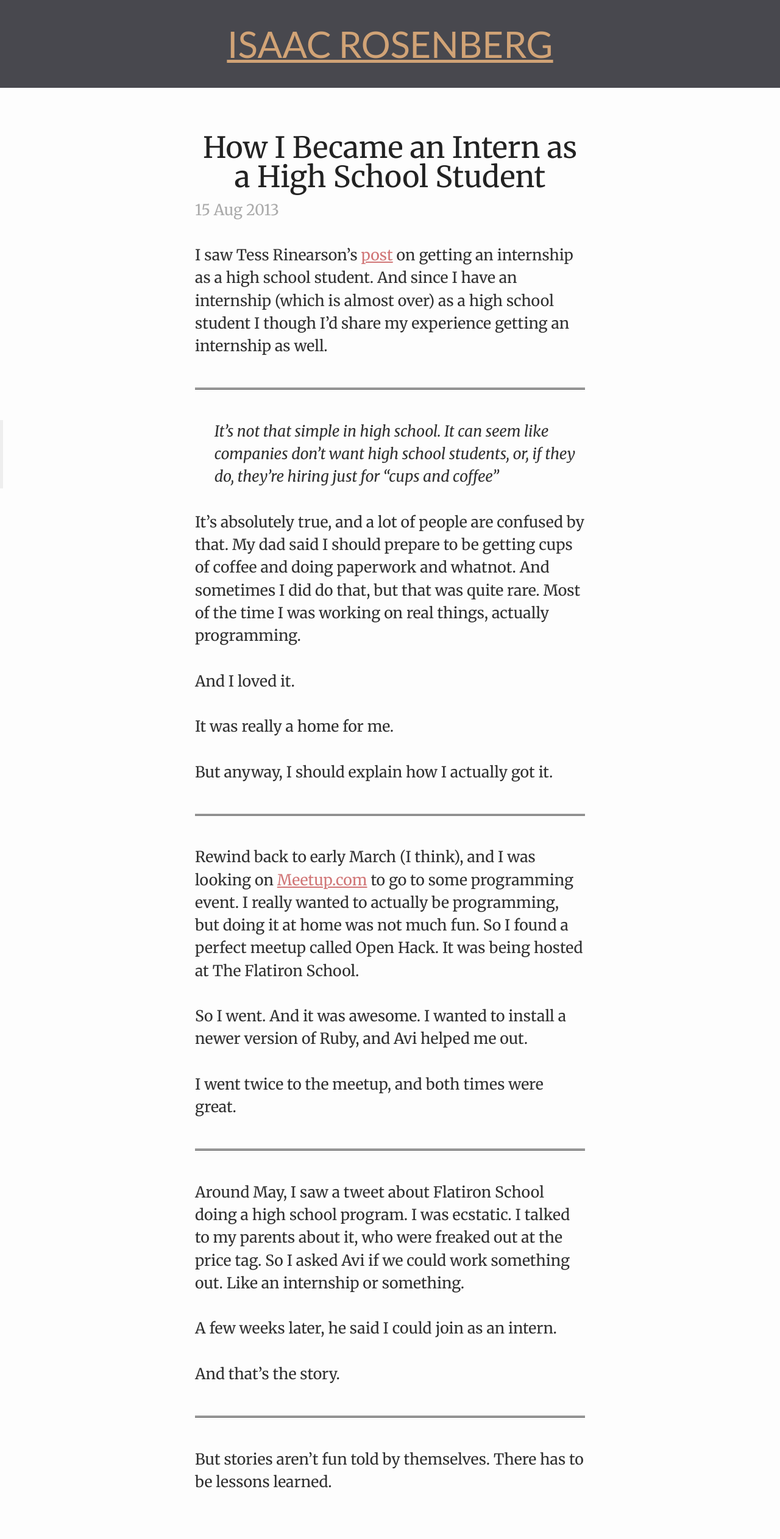
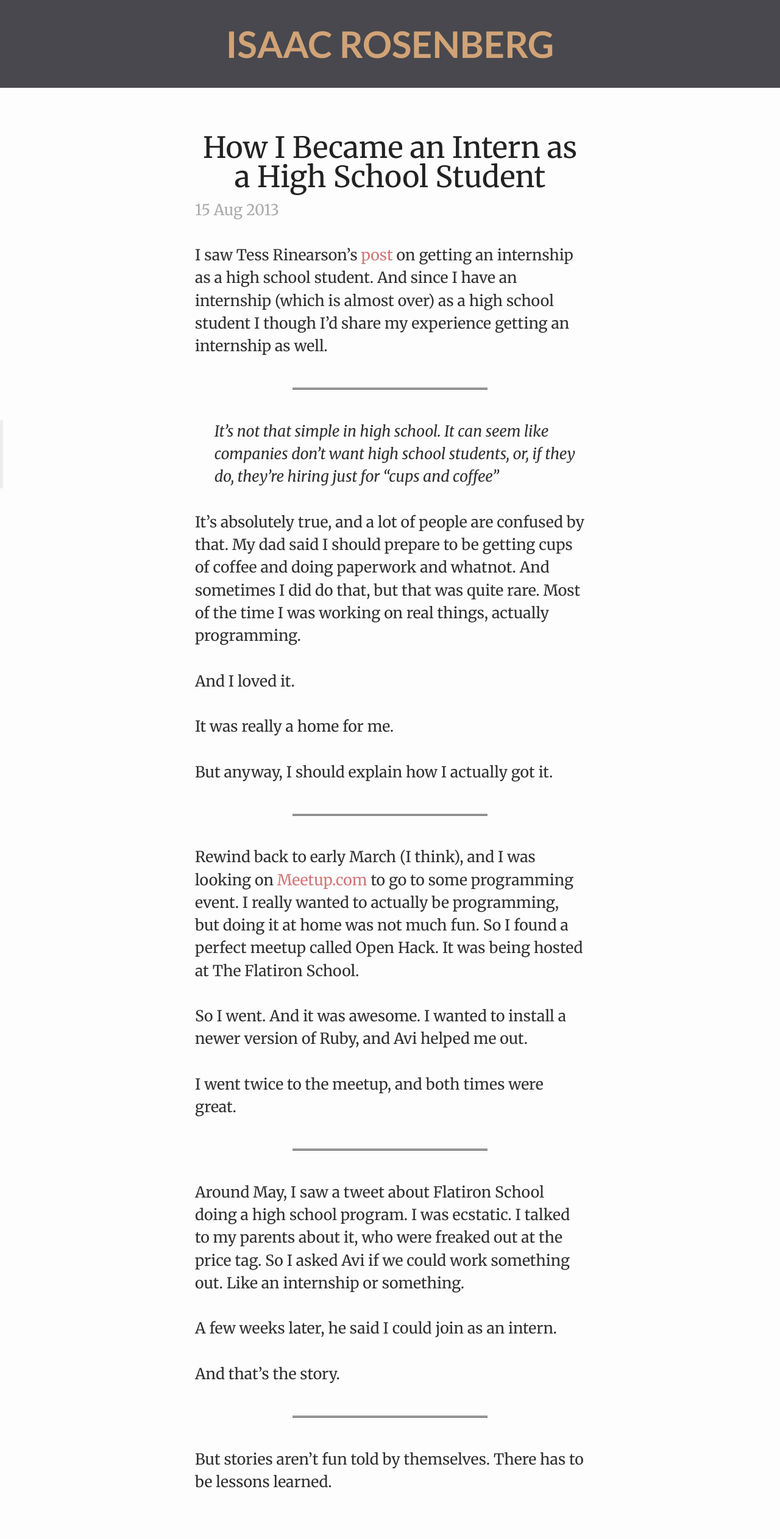
Before and after one commit to irosenb/blog, a Jekyll site: the page built from _posts/2013-08-15-how-i-became-an-intern-as-a-high-school-student.markdown, in a window 1280 px wide. Shown: the whole page at 61% size. Built offline with Jekyll 4.4.1, drawn with Linux system fonts in a browser that asks for light colours; Markdown is read by kramdown in place of the engine named in the settings.

```diff
--- a/css/main.css
+++ b/css/main.css
@@ -201,9 +201,13 @@ time {
   margin-bottom: 1.5em;
 }
 
-a:link, a:visited {
+.post a:link, .post a:visited {
   color: #d17677;
   font-weight: normal;
+  text-decoration: none;
+}
+
+.post a:hover {
   text-decoration: underline;
 }
 
--- a/css/typography.css
+++ b/css/typography.css
@@ -9,6 +9,11 @@ body {
   margin: auto;
   color: rgb(10, 10, 10);
 }
+
+a {outline:none !important; font-weight:bold; text-decoration:none;}
+a:link, a:visited {color:#303030;}
+a:hover {color:#575757;}
+a:active {color:#7e7e7e; outline:none;}
 
 h1 {
   font-size: 3em;
@@ -69,6 +74,10 @@ p.lead + p {
 }
 
 blockquote {border-left:5px solid #eee; padding-left:1.5em; margin:1em 0;}
+p > blockquote {
+  width: 100%;
+}
+
 blockquote small {display:block; line-height:1.7em;}
 ul, ol, dl {
   text-align: left;
@@ -91,7 +100,7 @@ hr {
     border-top: medium double #333;
     color: #333;
     text-align: center;
-    width: 50%;
+    width: 25%;
 }
 hr:after {
     content: "§";
```
